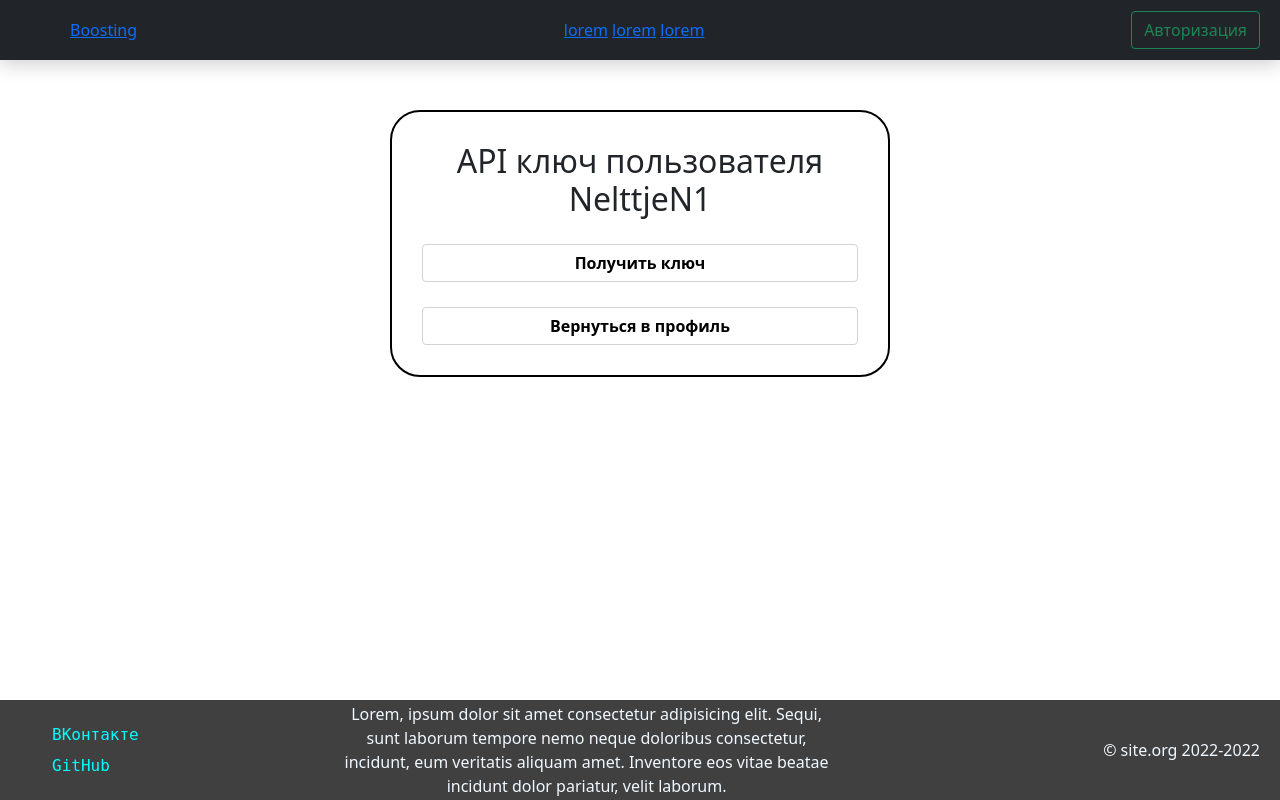
After one commit to nelttjen/WEB_project, a Flask app: page /apikey in a window 1280 px wide. The commit adds this page. Run offline with Flask 2, Linux system fonts and the light colour scheme; a user stored in the database is signed in; data comes from the database, SQL or seed files in the repository; both versions use the stored data as it was after the commit; some libraries are stand-ins or nearby versions; some web fonts are replaced.

Commit message:
APIKEY profile

```diff
--- a/Site/__init__.py
+++ b/Site/__init__.py
@@ -12,7 +12,8 @@ from Site.settings import *
 app = Flask(__name__)
 config = Config(app)
 config.set('SQLALCHEMY_DATABASE_URI',
-           main_db)
+           sharaga_db)
+config.set('MAX_CONTENT_LENGTH', MAX_FILE_SIZE)
 login_manager = LoginManager(app)
 db = SQLAlchemy(app)
 migrate = Migrate(app, db)
--- a/Site/routes.py
+++ b/Site/routes.py
@@ -1,3 +1,4 @@
+import datetime
 import os.path
 
 from flask import render_template, url_for, request, redirect, flash
@@ -7,8 +8,8 @@ from datetime import date
 from werkzeug.utils import secure_filename
 from werkzeug.security import check_password_hash, generate_password_hash
 
-from Site import app, db
-from Site.models import User
+from Site import app, db, generate_API
+from Site.models import User, Apikey
 from Site.settings import *
 
 
@@ -70,7 +71,10 @@ def profile():
             if file_res not in available:
                 flash('Формат файла не поддерживается')
             else:
-                new_file = f'Site/static/img/profile_images/{secure_filename(f"{current_user.get_id()}.png")}'
+                img_location = 'Site/static/img/profile_images'
+                if not os.path.isdir(img_location):
+                    os.mkdir(img_location)
+                new_file = f'{img_location}/{secure_filename(f"{current_user.get_id()}.png")}'
                 file.save(new_file)
 
         if request.form.get('show-select'):
@@ -127,3 +131,44 @@ def profile():
                                ref_id=cur_user.id,
                                current_orders=current_orders,
                                completed_orders=orders_id)
+
+
+@app.route('/apikey', methods=['GET', 'POST'])
+def apikey():
+    if not current_user.get_id():
+        return redirect('login')
+    user = User.query.get(current_user.get_id())
+    user_api = Apikey.query.filter_by(requestor_id=user.id).first()
+    if request.method == 'POST':
+        if user_api:
+            flash('У вас уже есть API ключ')
+        else:
+            c_date = datetime.datetime.now().strftime('%d.%m.%Y')
+            e_date = datetime.datetime.now() + datetime.timedelta(days=365)
+            e_date = e_date.strftime('%d.%m.%Y')
+            new_apikey = generate_API()
+            req_id = user.id
+            access_level = user.admin_status
+            info = f'''User id {user.id} with access level {
+            ["User", "Moderator", "Administrator"][user.admin_status]}'''
+            _apikey = Apikey(apikey=new_apikey,
+                             requestor_id=req_id,
+                             info=info,
+                             access_level=access_level,
+                             creation_date=c_date,
+                             valid_end=e_date)
+            db.session.add(_apikey)
+            db.session.commit()
+            return redirect('apikey')
+    return render_template('apikey.html', css=url_for('static', filename='css/apikey.css'),
+                           user=user, apikey=user_api)
+
+
+@app.route('/delete_apikey')
+def delete_apikey():
+    if not current_user.get_id():
+        return redirect('login')
+    user = User.query.get(current_user.get_id())
+    Apikey.query.filter_by(requestor_id=user.id).delete()
+    db.session.commit()
+    return redirect('apikey')
--- a/Site/settings.py
+++ b/Site/settings.py
@@ -5,3 +5,4 @@ yana_db = 'sqlite:///C:\\Users\\Яна\\Desktop\\WEB\\data\\newDB.db'
 sharaga_db = 'sqlite:///C:\\Users\\user\\Desktop\\asdf\\wb\\data\\newDB.db'
 DEFAULT_PROFILE_IMAGE = '/static/img/default.jpg'
 APIROUTE = '/api/v1.0'
+MAX_FILE_SIZE = 16 * 1024 * 1024
--- /dev/null
+++ b/Site/static/css/apikey.css
@@ -0,0 +1,13 @@
+.profile-info {
+    width: 500px;
+    height: auto;
+    border: 2px solid black;
+    border-radius: 30px;
+    margin: 50px auto;
+    padding: 30px;
+}
+
+.info {
+    margin-top: 10px;
+    color: #e00000;
+}
--- a/Site/static/css/base.css
+++ b/Site/static/css/base.css
@@ -73,3 +73,29 @@ body {
 .container {
     position: relative;
 }
+
+.submit-button {
+    margin-top: 25px;
+    background-color: white;
+    font-weight: 600;
+    display: block;
+    width: 100%;
+    padding: 0.375rem 0.75rem;
+    border: 1px solid lightgray;
+    border-radius: 0.25rem;
+    transition: 0.25s;
+}
+
+.submit-button:hover {
+    color: white;
+    background-color: #0d6dfd;
+    border: 1px solid #0d6efd;
+    border-radius: 0.65rem;
+
+}
+
+.a-button {
+    color: black;
+    text-decoration: none;
+    text-align: center;
+}
--- /dev/null
+++ b/Site/templates/apikey.html
@@ -0,0 +1,32 @@
+{% extends "base.html" %}
+{% block head %}
+    {{super()}}
+    <link rel="stylesheet" href="{{css|safe}}">
+{% endblock %}
+{% block container %}
+    <div class="profile-info">
+        <h2 class="nickname" style="text-align: center;">API ключ пользователя {{user.login}}</h1>
+        <div class="info mb-4">
+            {% with messages = get_flashed_messages() %}
+                {% if messages %}
+                <ul class="flashes info" style="list-style: none; padding-left: 10px; display: block;">
+                {% for message in messages %}
+                    <li>{{ message }}</li>
+                {% endfor %}
+                </ul>
+                {% endif %}
+            {% endwith %}
+        </div>
+        {% if apikey %}
+            <label for="apikey" class="form-label">Ваш персональный API-ключ</label>
+            <input type="text" class="form-control" id="apikey" value={{apikey.apikey}} readonly>
+            <p class="mt-4">Дата окончания: {{apikey.valid_end}}</p>
+            <a href="/delete_apikey" class="submit-button a-button">Удалить API ключ</a>
+        {% else %}
+            <form action="" method="post">
+                <button type="submit" class="submit-button">Получить ключ</button>
+            </form>
+        {% endif %}
+        <a href="/profile" class="submit-button a-button">Вернуться в профиль</a>
+    </div>
+{% endblock %}
```
Also changed, not shown: Site/api.py (+4 -4 lines), Site/static/css/profile.css (+0 -26 lines), Site/static/css/register.css (+0 -22 lines), Site/templates/profile.html (+5 -2 lines), data/newDB.db.
